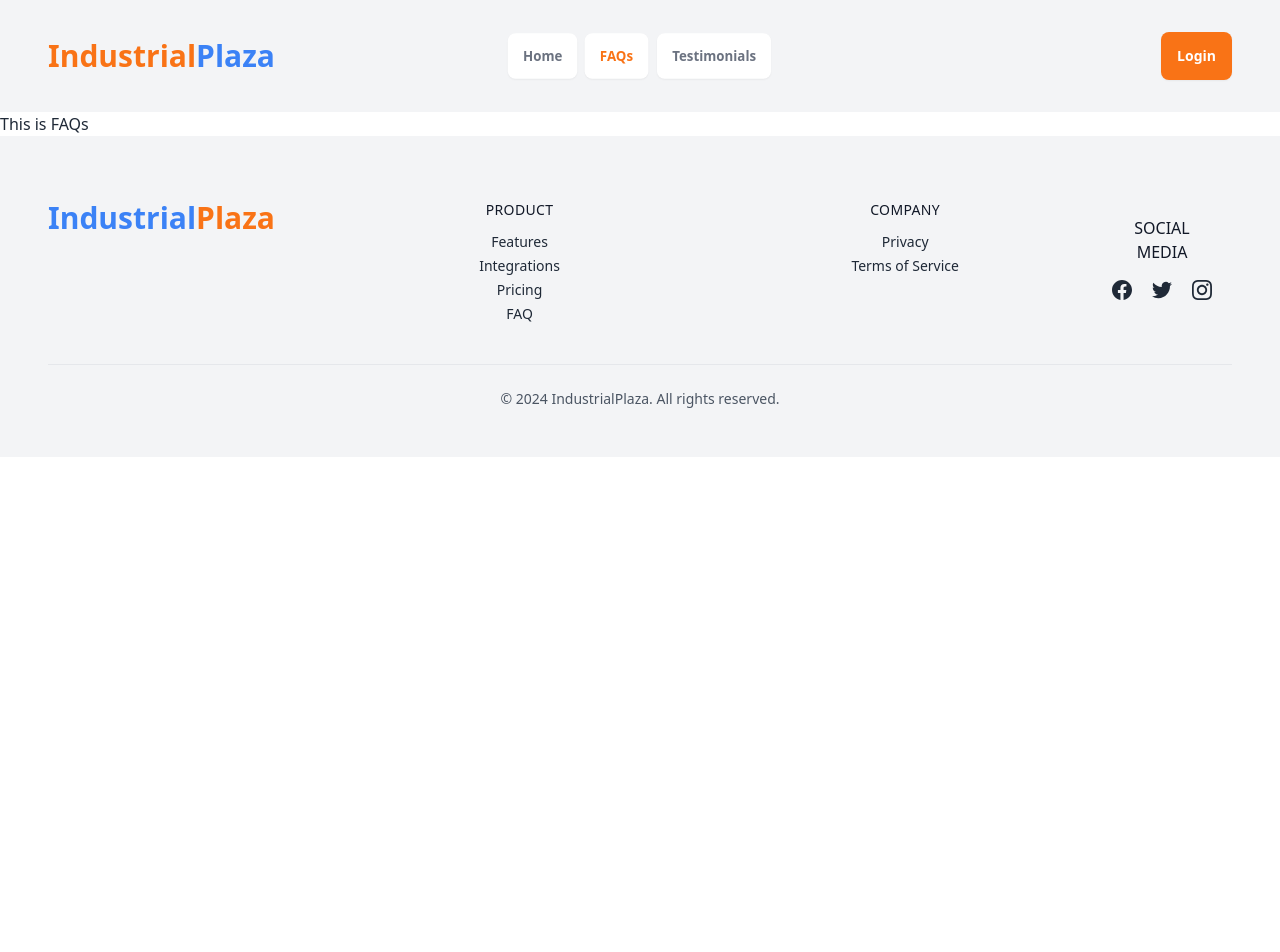
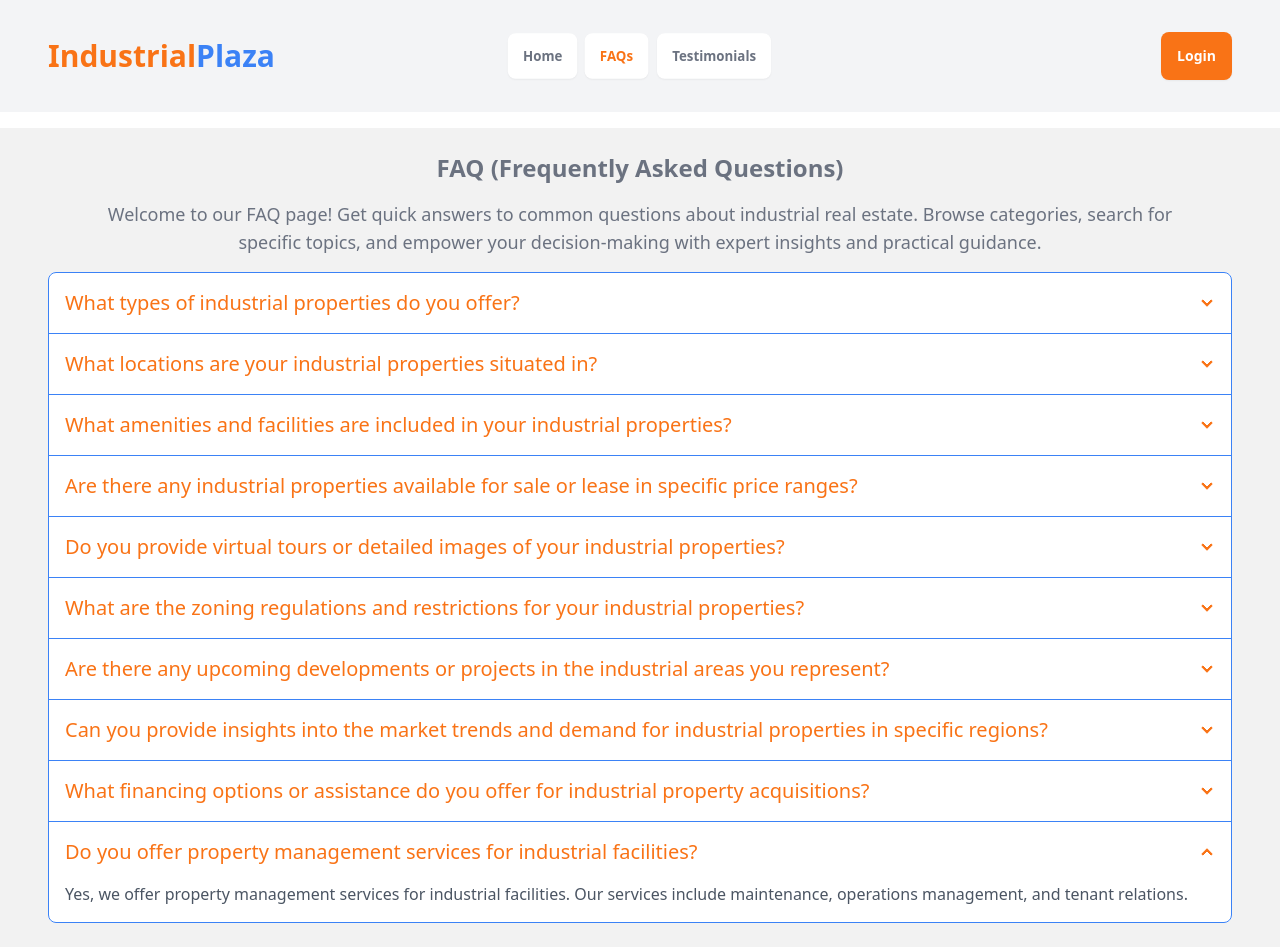
Before and after one commit to shahadathhs/industrial-plaza, a React (Vite) app: page /faqs in a window 1280 px wide. Shown: the top 952 px of the page. Before the commit the page ends 800 px from the top, so only its background shows below. Built offline with nearby package versions, Linux system fonts and the light colour scheme.

Commit message:
FAQS page completed

```diff
--- a/src/components/Map/Map.jsx
+++ b/src/components/Map/Map.jsx
@@ -22,7 +22,7 @@ const createClusterCustomIcon = function (cluster) {
 
 const Map = ({estate}) => {
   const { location_coordinate, estate_title} = estate;
-  console.log(location_coordinate, estate_title);
+  // console.log(location_coordinate, estate_title);
 
   return (
     <MapContainer
--- a/src/pages/ErrorPage/ErrorPage.jsx
+++ b/src/pages/ErrorPage/ErrorPage.jsx
@@ -11,7 +11,7 @@ const ErrorPage = () => {
       <p>
         <i>{error.statusText || error.message}</i>
       </p>
-      <Link to="/" className="btn btn-primary bg-green-500 border-0">Go back to home</Link>
+      <Link to="/" className="btn text-white bg-orange-500 hover:bg-blue-500 border-0">Go back to home</Link>
     </div>
   );
 };
--- a/src/pages/FAQs/FAQs.jsx
+++ b/src/pages/FAQs/FAQs.jsx
@@ -1,7 +1,110 @@
 const FAQs = () => {
   return (
-    <div>
-      <h2>This is FAQs</h2>
+    <div className="sm:px-1 md:px-3 lg:px-12 sm:py-2 md:py-3 lg:py-6 space-y-4 my-4 bg-base-200">
+      <h2 className="text-center text-gray-500 text-2xl font-bold">FAQ (Frequently Asked Questions)</h2>
+      <p className="text-center text-gray-500 text-lg px-8">Welcome to our FAQ page! Get quick answers to common questions about industrial real estate. Browse categories, search for specific topics, and empower your decision-making with expert insights and practical guidance.</p>
+      {/* Q&A */}
+      <div className="join join-vertical bg-white w-full">
+        <div className="collapse collapse-arrow join-item border border-blue-500">
+          <input type="radio" name="my-accordion-4" defaultChecked />
+          <div className="collapse-title text-xl text-orange-500 font-medium">
+            What types of industrial properties do you offer?
+          </div>
+          <div className="collapse-content text-gray-600 font-medium">
+            <p>We offer a range of industrial properties including warehouse complexes, factory buildings, cold storage facilities, power plants, industrial parks, production plants, and distribution centers.</p>
+          </div>
+        </div>
+
+        <div className="collapse collapse-arrow join-item border border-blue-500">
+          <input type="radio" name="my-accordion-4" defaultChecked />
+          <div className="collapse-title text-xl text-orange-500 font-medium">
+            What locations are your industrial properties situated in?
+          </div>
+          <div className="collapse-content text-gray-600 font-medium">
+            <p>Our industrial properties are located in various areas of London, including London Bridge, Canary Wharf, Greenwich, Stratford, Whitechapel, Wembley, and Croydon.</p>
+          </div>
+        </div>
+
+        <div className="collapse collapse-arrow join-item border border-blue-500">
+          <input type="radio" name="my-accordion-4" defaultChecked />
+          <div className="collapse-title text-xl text-orange-500 font-medium">
+            What amenities and facilities are included in your industrial properties?
+          </div>
+          <div className="collapse-content text-gray-600 font-medium">
+            <p>Our industrial properties offer a variety of amenities and facilities such as loading docks, office spaces, parking areas, heavy machinery, assembly lines, temperature control systems, freezer rooms, generators, transformer yards, research labs, and inventory management systems.</p>
+          </div>
+        </div>
+
+        <div className="collapse collapse-arrow join-item border border-blue-500">
+          <input type="radio" name="my-accordion-4" defaultChecked />
+          <div className="collapse-title text-xl text-orange-500 font-medium">
+            Are there any industrial properties available for sale or lease in specific price ranges?
+          </div>
+          <div className="collapse-content text-gray-600 font-medium">
+            <p>Yes, we have industrial properties available for both sale and lease. Prices range from $1,200,000 to $50,000,000 for sale properties and $10,000/month to $15,000,000 for lease properties.</p>
+          </div>
+        </div>
+
+        <div className="collapse collapse-arrow join-item border border-blue-500">
+          <input type="radio" name="my-accordion-4" defaultChecked />
+          <div className="collapse-title text-xl text-orange-500 font-medium">
+            Do you provide virtual tours or detailed images of your industrial properties?
+          </div>
+          <div className="collapse-content text-gray-600 font-medium">
+            <p>Yes, we provide detailed images of our industrial properties. Virtual tours may be available upon request.</p>
+          </div>
+        </div>
+
+        <div className="collapse collapse-arrow join-item border border-blue-500">
+          <input type="radio" name="my-accordion-4" defaultChecked />
+          <div className="collapse-title text-xl text-orange-500 font-medium">
+            What are the zoning regulations and restrictions for your industrial properties?
+          </div>
+          <div className="collapse-content text-gray-600 font-medium">
+            <p>Zoning regulations and restrictions vary depending on the location of the property. We recommend consulting with our real estate agents for specific information regarding zoning regulations.</p>
+          </div>
+        </div>
+
+        <div className="collapse collapse-arrow join-item border border-blue-500">
+          <input type="radio" name="my-accordion-4" defaultChecked />
+          <div className="collapse-title text-xl text-orange-500 font-medium">
+            Are there any upcoming developments or projects in the industrial areas you represent?
+          </div>
+          <div className="collapse-content text-gray-600 font-medium">
+            <p>Information regarding upcoming developments or projects in the industrial areas we represent is not currently available.</p>
+          </div>
+        </div>
+
+        <div className="collapse collapse-arrow join-item border border-blue-500">
+          <input type="radio" name="my-accordion-4" defaultChecked />
+          <div className="collapse-title text-xl text-orange-500 font-medium">
+            Can you provide insights into the market trends and demand for industrial properties in specific regions?
+          </div>
+          <div className="collapse-content text-gray-600 font-medium">
+            <p> Market trends and demand for industrial properties in specific regions vary. We recommend consulting with our real estate agents for insights into market trends and demand in your desired region.</p>
+          </div>
+        </div>
+
+        <div className="collapse collapse-arrow join-item border border-blue-500">
+          <input type="radio" name="my-accordion-4" defaultChecked />
+          <div className="collapse-title text-xl text-orange-500 font-medium">
+            What financing options or assistance do you offer for industrial property acquisitions?
+          </div>
+          <div className="collapse-content text-gray-600 font-medium">
+            <p>We offer assistance with financing options for industrial property acquisitions. Please contact our real estate agents for more information.</p>
+          </div>
+        </div>
+
+        <div className="collapse collapse-arrow join-item border border-blue-500">
+          <input type="radio" name="my-accordion-4" defaultChecked />
+          <div className="collapse-title text-xl text-orange-500 font-medium">
+            Do you offer property management services for industrial facilities?
+          </div>
+          <div className="collapse-content text-gray-600 font-medium">
+            <p>Yes, we offer property management services for industrial facilities. Our services include maintenance, operations management, and tenant relations.</p>
+          </div>
+        </div>
+      </div>
     </div>
   );
 };
```
